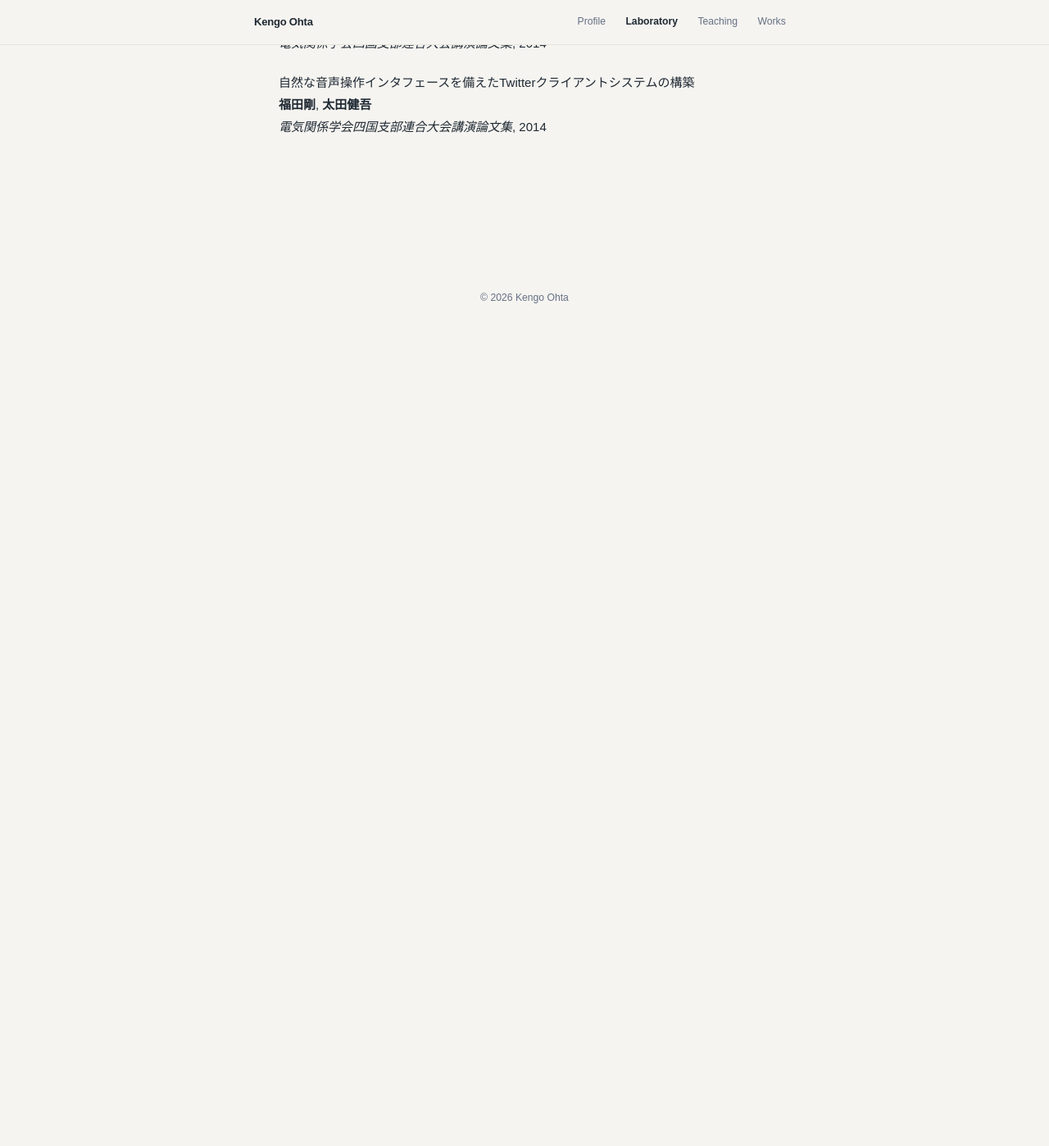
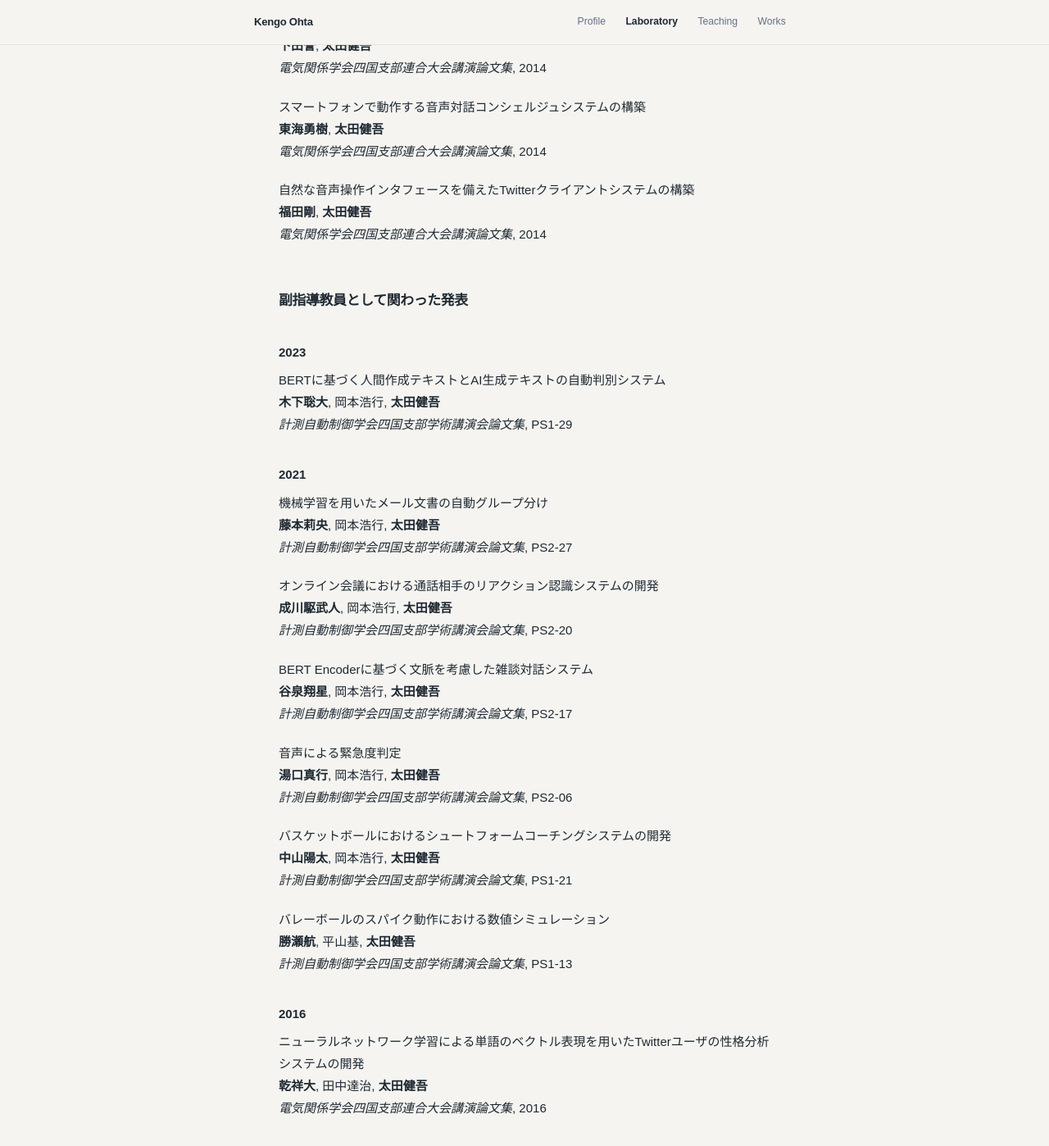
Before and after one commit to ota/ota.github.io, a Jekyll site: the page built from laboratory.md, in a window 1280 px wide and 1400 px high, scrolled down 5773 px. Shown: the whole window at 82% size. Built offline with Jekyll 4.4.1, drawn with Linux system fonts in a browser that asks for light colours; some web fonts are replaced; before the commit the page ends 6178 px from its top, so only the background shows below that; some of the changed text lies outside the part shown.

Commit message:
Add co-supervised publications as separate section in laboratory page
Co-Authored-By: Claude Sonnet 4.6 <noreply@anthropic.com>

```diff
--- a/laboratory.md
+++ b/laboratory.md
@@ -5,8 +5,17 @@ order: 1
 meta_description: "阿南高専太田研究室の紹介。音声言語処理・生成AI・LLMを含む幅広いAIテーマを研究。GPU・AI開発環境などの研究設備と指導学生の学会発表実績（2014年〜）を掲載。研究室・学生への支援・寄附金も歓迎。"
 ---
 
-阿南高専太田研究室では、音声言語処理を中心に、AIに関する幅広いテーマを研究しています。
-研究室は古い建物にありますが、学生が研究に集中できるより良い環境づくりを目指しています。
+太田研究室では、高専生が音声言語処理や生成 AI に関する研究に取り組み、アイデアを実際に動くシステムとして形にする経験を大切にしています。
+
+研究室は古い建物にありますが、学生が研究に集中できるよう、より良い環境づくりを目指しています。
+
+<div markdown="1" style="background:var(--surface); border:1px solid var(--border); border-radius:8px; padding:1.25rem 1.5rem 0; margin:2rem 0;">
+
+**研究室へのご支援を歓迎しています。**
+寄附金や物品のご提供は、学生の研究環境整備や学会発表などに活用します。
+まずはお気軽にメールでご相談ください: kengo \[at\] anan-nct.ac.jp
+
+</div>
 
 卒研生はデスクを一人1台利用でき、イトーキのオフィスチェアやAK Racingのゲーミングチェアなどを人数分備えています。
 
@@ -19,14 +28,6 @@ MacBook Pro M4 Max 128 GB、 MacBook Pro M4 Max 48 GB を必要に応じて利
 学生に広い世界を経験してほしいと思っており、学会発表を奨励しています。
 また、研究室メンバーによる[Google 渋谷オフィスの見学](https://www.anan-nct.ac.jp/event/47928/)などを実施しています。
 
-<div markdown="1" style="background:var(--surface); border:1px solid var(--border); border-radius:8px; padding:1.25rem 1.5rem 0; margin:2rem 0;">
-
-**研究室へのご支援を歓迎しています。**
-寄附金や物品のご提供は、学生の研究環境整備や学会発表などに活用します。
-まずはお気軽にメールでご相談ください: kengo \[at\] anan-nct.ac.jp
-
-</div>
-
 ## 指導学生の学会発表実績
 
 ### 2026
@@ -36,11 +37,9 @@ MacBook Pro M4 Max 128 GB、 MacBook Pro M4 Max 48 GB を必要に応じて利
 *電子情報通信学会総合大会*, No. TPO-1-183
 **[ジュニア&学生ポスターセッション 奨励賞](https://www.anan-nct.ac.jp/student_active/48101/)**
 
-<!--
 音声言語基盤モデルによる物理科目の講義動画の解析
-**園田昭彦**, 米田陸太, **太田健吾**
+園田昭彦, **米田陸太**, **太田健吾**
 *電子情報通信学会総合大会*, No. D-15-43, p. 151
--->
 
 ### 2025
 
@@ -287,3 +226,43 @@ HMM音声合成と発話構文解析を利用した「よく聴こえる」拡
 自然な音声操作インタフェースを備えたTwitterクライアントシステムの構築
 **福田剛**, **太田健吾**
 *電気関係学会四国支部連合大会講演論文集*, 2014
+
+## 副指導教員として関わった発表
+
+### 2023
+
+BERTに基づく人間作成テキストとAI生成テキストの自動判別システム
+**木下聡大**, 岡本浩行, **太田健吾**
+*計測自動制御学会四国支部学術講演会論文集*, PS1-29
+
+### 2021
+
+機械学習を用いたメール文書の自動グループ分け
+**藤本莉央**, 岡本浩行, **太田健吾**
+*計測自動制御学会四国支部学術講演会論文集*, PS2-27
+
+オンライン会議における通話相手のリアクション認識システムの開発
+**成川駆武人**, 岡本浩行, **太田健吾**
+*計測自動制御学会四国支部学術講演会論文集*, PS2-20
+
+BERT Encoderに基づく文脈を考慮した雑談対話システム
+**谷泉翔星**, 岡本浩行, **太田健吾**
+*計測自動制御学会四国支部学術講演会論文集*, PS2-17
+
+音声による緊急度判定
+**湯口真行**, 岡本浩行, **太田健吾**
+*計測自動制御学会四国支部学術講演会論文集*, PS2-06
+
+バスケットボールにおけるシュートフォームコーチングシステムの開発
+**中山陽太**, 岡本浩行, **太田健吾**
+*計測自動制御学会四国支部学術講演会論文集*, PS1-21
+
+バレーボールのスパイク動作における数値シミュレーション
+**勝瀬航**, 平山基, **太田健吾**
+*計測自動制御学会四国支部学術講演会論文集*, PS1-13
+
+### 2016
+
+ニューラルネットワーク学習による単語のベクトル表現を用いたTwitterユーザの性格分析システムの開発
+**乾祥大**, 田中達治, **太田健吾**
+*電気関係学会四国支部連合大会講演論文集*, 2016
```
Also changed, not shown: other parts of laboratory.md (+0 -60 lines).
